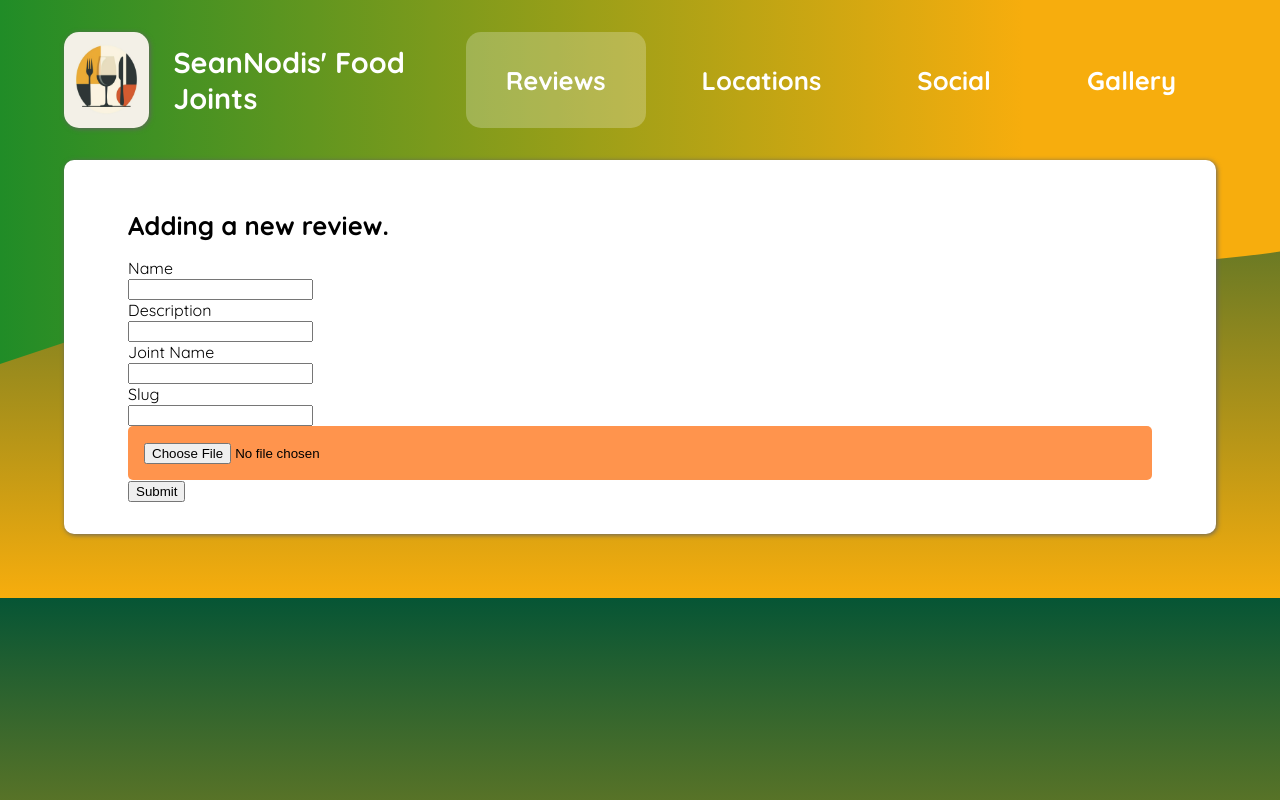
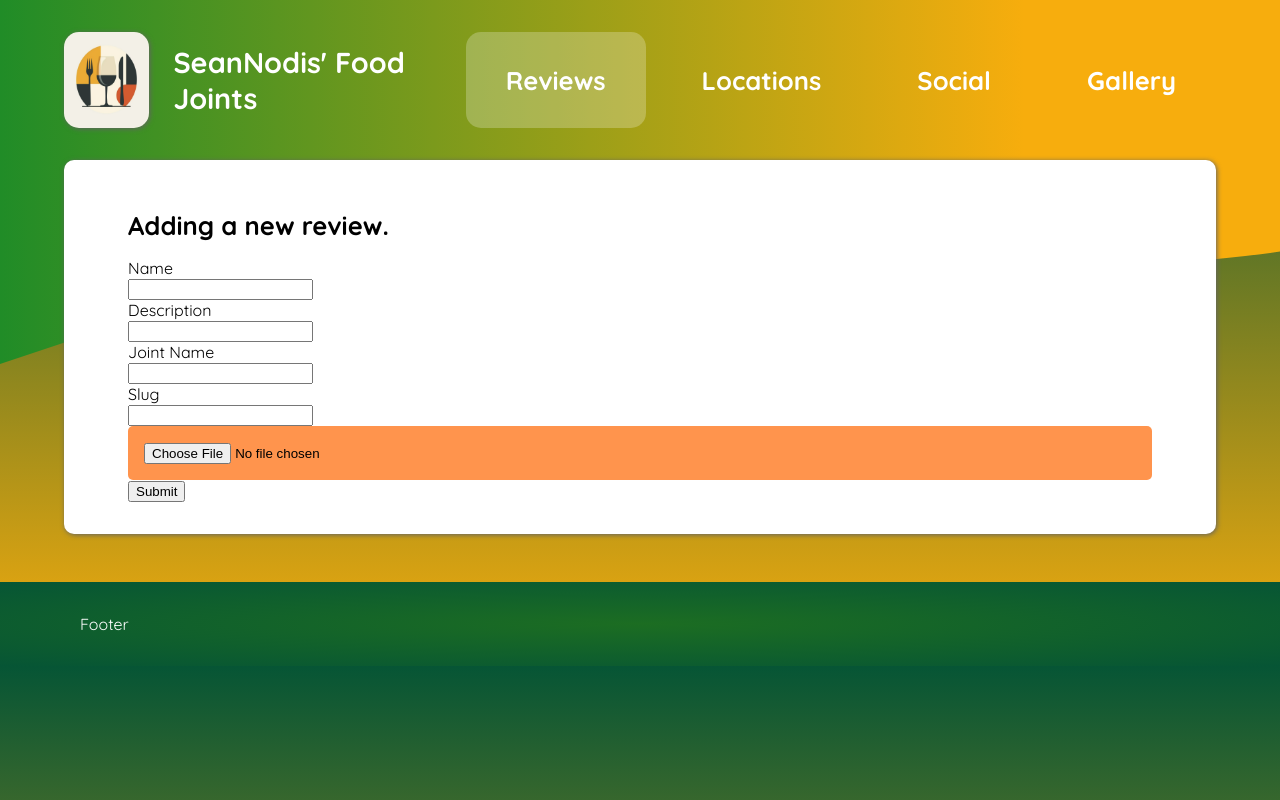
Before and after one commit to sean-xiao-zhao7/nextjs-meals, a Next.js app: page /reviews/add in a window 1280 px wide. Built offline with nearby package versions, Linux system fonts and the light colour scheme.

Commit message:
Add footer

```diff
--- a/app/globals.css
+++ b/app/globals.css
@@ -12,8 +12,19 @@ html {
 }
 
 body {
+    margin: 0;
+}
+
+#content-container {
     padding: 2rem 5%;
-    margin: 0;
+}
+
+#content-container > main {
+    background-color: white;
+    border-radius: 10px;
+    padding: 2rem 4rem;
+    margin: 2rem 0 1rem;
+    box-shadow: 1px 1px 5px 0px #636363;
 }
 
 .header-background {
@@ -58,11 +69,3 @@ svg {
     font-weight: 500;
     color: #ddd8d8;
 }
-
-body > main {
-    background-color: white;
-    border-radius: 10px;
-    padding: 2rem 4rem;
-    margin: 2rem 0;
-    box-shadow: 1px 1px 5px 0px #636363;
-}
--- a/app/layout.tsx
+++ b/app/layout.tsx
@@ -8,6 +8,7 @@ import "./globals.css";
 import "./styles/layouts/main-layout.css";
 import "./styles/images/images.css";
 import "./styles/headings/headings.css";
+import "./styles/footer/footer.css";
 
 // images
 import mainLogo from "@/assets/logo_sean.png";
@@ -22,6 +23,7 @@ export default function RootLayout({ children }: { children: any }) {
     return (
         <html lang="en">
             <body>
+                <div id="content-container">
                     <div className="header-background">
                         <svg
                             xmlns="http://www.w3.org/2000/svg"
@@ -79,6 +81,8 @@ export default function RootLayout({ children }: { children: any }) {
                     </div>
 
                     {children}
+                </div>
+                <footer>Footer</footer>
             </body>
         </html>
     );
--- a/app/styles/colors/colors.ts
+++ b/app/styles/colors/colors.ts
@@ -1,4 +1,7 @@
 export const colors = {
     mainColor: "rgb(255, 148, 77)",
-    mainOrange: "rgb(255, 200, 0)",
+    mainOrange: "#f7ad0d",
+    mainGreen: "#208c27",
+    lightOrange: "#f7ad0d",
+    lightGreen: "#065535",
 };
--- /dev/null
+++ b/app/styles/footer/footer.css
@@ -0,0 +1,5 @@
+footer {
+    background: radial-gradient(#1c6d22, #065535);
+    padding: 2rem 5rem;
+    color: white;
+}
```
Lines whose indentation alone changed are shown as unchanged.
